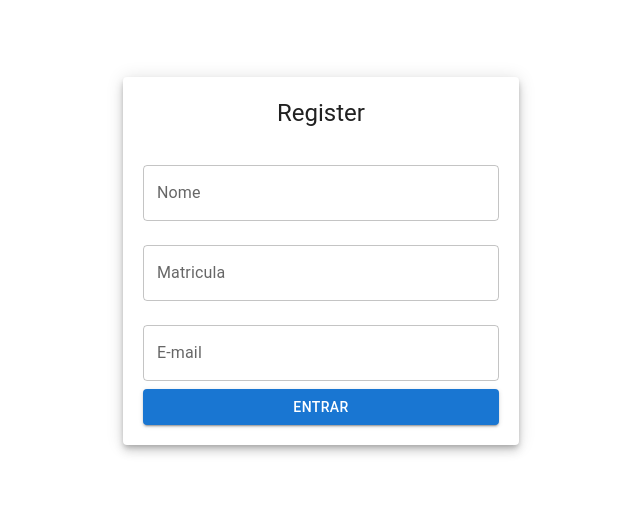
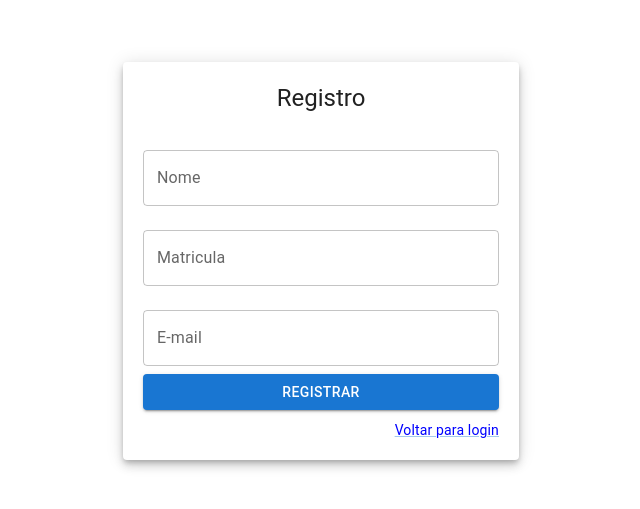
Before and after one commit to felipejoazeiro/course-platform, a React (Create React App) app: page /register in a window 1280 px wide. Shown: the part 139-648 px from the top of the page, without its empty margins (319-959 px from the left). Built offline with nearby package versions, Linux system fonts and the light colour scheme.

Commit message:
Tela de registro funcional

```diff
--- a/src/pages/Registration/RegisterPage.jsx
+++ b/src/pages/Registration/RegisterPage.jsx
@@ -1,34 +1,40 @@
 import React, {useState} from "react"
 import axios from 'axios';
-import { TextField, Button, Paper, Typography, Container, Snackbar, Alert } from '@mui/material';
+import { TextField, Button, Paper, Typography, Container, Snackbar, Alert, Link } from '@mui/material';
 import './styles.css'
+import { useNavigate } from "react-router-dom";
 
 function RegisterPage(){
     const [name, setName] = useState('');
-    const [register, setRegister] = useState('');
+    const [registration, setRegistration] = useState('');
     const [email, setEmail] = useState('')
     const [message, setMessage] = useState('')
     const [popup, setPopup] = useState(false)
     const [severity, setSeverity] = useState('error')
 
+    const navigate = useNavigate();
     const handleSubmit = async (e) =>{
         e.preventDefault();
-
-        const employee = {name, register, email};
+        const employee = {name, registration, email};
 
         try{
+            console.log(process.env.REACT_APP_API_URL)
+            console.log(employee)
             const response = await axios.post(`${process.env.REACT_APP_API_URL}/register`,employee)
+
+            console.log(response.status);
             setMessage('Funcionário cadastrado com sucesso')
             setSeverity('success')
             setPopup(true)
 
             setName('')
-            setRegister('')
+            setRegistration('')
             setEmail('')
 
         }catch(error){
             if(error.response){
-                setMessage(error.response.data.message || 'Erro desconhecido')
+                console.log(error.response.data.detail.message)
+                setMessage(error.response.data.detail.message || 'Erro desconhecido')
             }else{
                 setMessage('Erro de rede')
             }
@@ -41,18 +47,28 @@ function RegisterPage(){
         setPopup(false)
     }
 
+    const goToLogin=()=>{
+        navigate("/")
+    }
+
     return (
+        <div>
             <Container className = "container_register" component="main" maxWidth = "xs">
                 <Paper className="card_register" elevation={6}>
                     <Typography variant = "h5" align="center">
-                    Register
+                        Registro
                     </Typography>
                     <form className="form_login">
                         <TextField variant="outlined" fullWidth label="Nome" margin ="normal" value={name} onChange={(e)=> setName(e.target.value)}/>
-                    <TextField variant="outlined" fullWidth label="Matricula"  margin="normal" value={register}  onChange={(e)=>setRegister(e.target.value)}/>
+                        <TextField variant="outlined" fullWidth label="Matricula"  margin="normal" value={registration}  onChange={(e)=>setRegistration(e.target.value)}/>
                         <TextField variant="outlined" fullWidth label="E-mail" type="email" margin="normal" value={email}  onChange={(e)=>setEmail(e.target.value)}/>
-                    <Button onSubmit={handleSubmit} className="button_login" type="submit" variant="contained" color="primary" fullWidth>Entrar</Button>
+                        <Button onSubmit={handleSubmit} onClick={handleSubmit} className="button_login" type="submit" variant="contained" color="primary" fullWidth>Registrar</Button>
                     </form>
+                    <Typography variant="body2" align="right" style={{marginTop: 10}}>
+                        <Link onClick={goToLogin} href="#" style={{ color: 'blue' }}>
+                            Voltar para login
+                        </Link>
+                    </Typography>
                 </Paper>
                 <Snackbar open={popup} autoHideDuration={6000} onClose = {handlePopup}>
                     <Alert onClose={handlePopup} severity={severity}>
@@ -60,6 +76,7 @@ function RegisterPage(){
                     </Alert>
                 </Snackbar>
             </Container>
+        </div>
     )
 }
 
```
Lines whose indentation alone changed are shown as unchanged.
